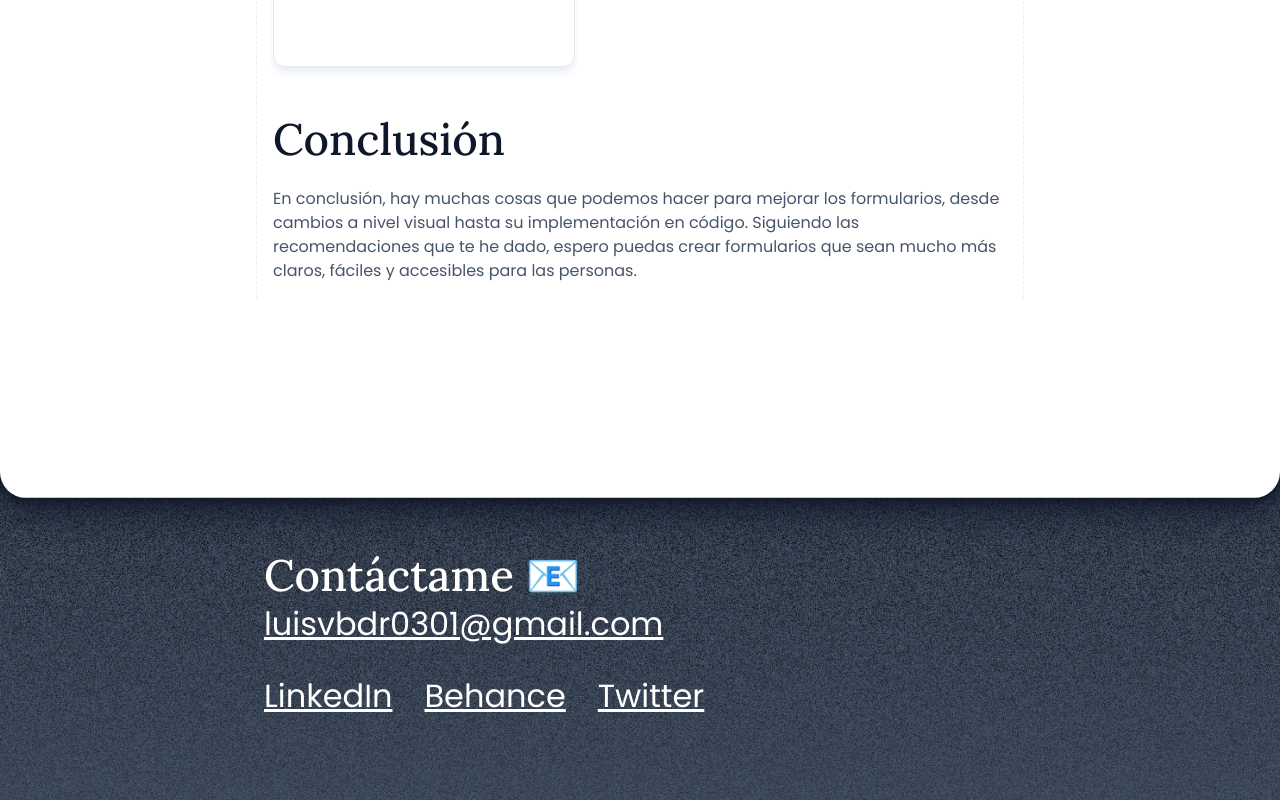
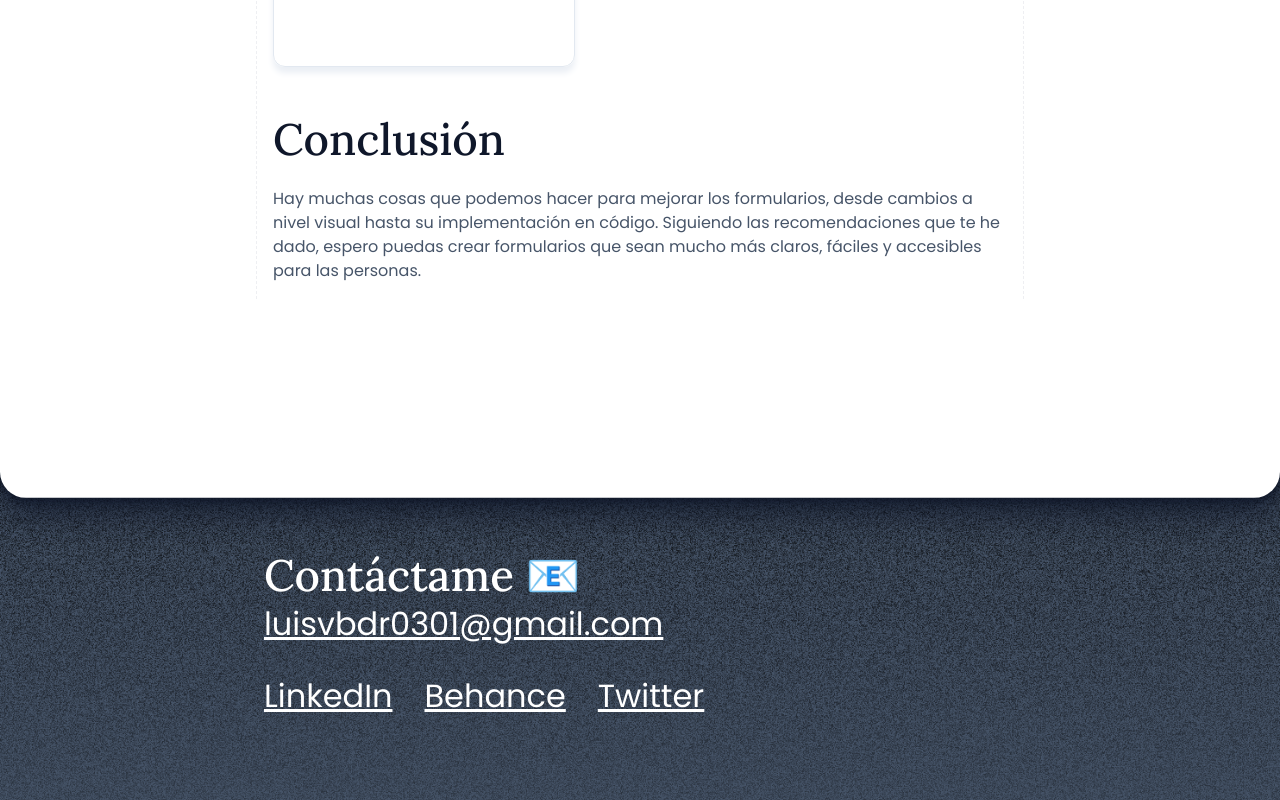
Before and after one commit to luisv0301/ux-portfolio, a Next.js app: page /articulos/forms-tips in a window 1280 px wide. Shown: the part 7259-8059 px from the top of the page. Built offline with nearby package versions, Linux system fonts and the light colour scheme; grey boxes are pictures that could not be loaded.

Commit message:
fix conclusion

```diff
--- a/src/pages/articulos/forms-tips.js
+++ b/src/pages/articulos/forms-tips.js
@@ -424,11 +424,11 @@ export default function ModernCSS() {
           ></video>
           <h2>Conclusión</h2>
           <p>
-            En conclusión, hay muchas cosas que podemos hacer para mejorar los
-            formularios, desde cambios a nivel visual hasta su implementación en
-            código. Siguiendo las recomendaciones que te he dado, espero puedas
-            crear formularios que sean mucho más claros, fáciles y accesibles
-            para las personas.
+            Hay muchas cosas que podemos hacer para mejorar los formularios,
+            desde cambios a nivel visual hasta su implementación en código.
+            Siguiendo las recomendaciones que te he dado, espero puedas crear
+            formularios que sean mucho más claros, fáciles y accesibles para las
+            personas.
           </p>
         </main>
       </Layout>
```
